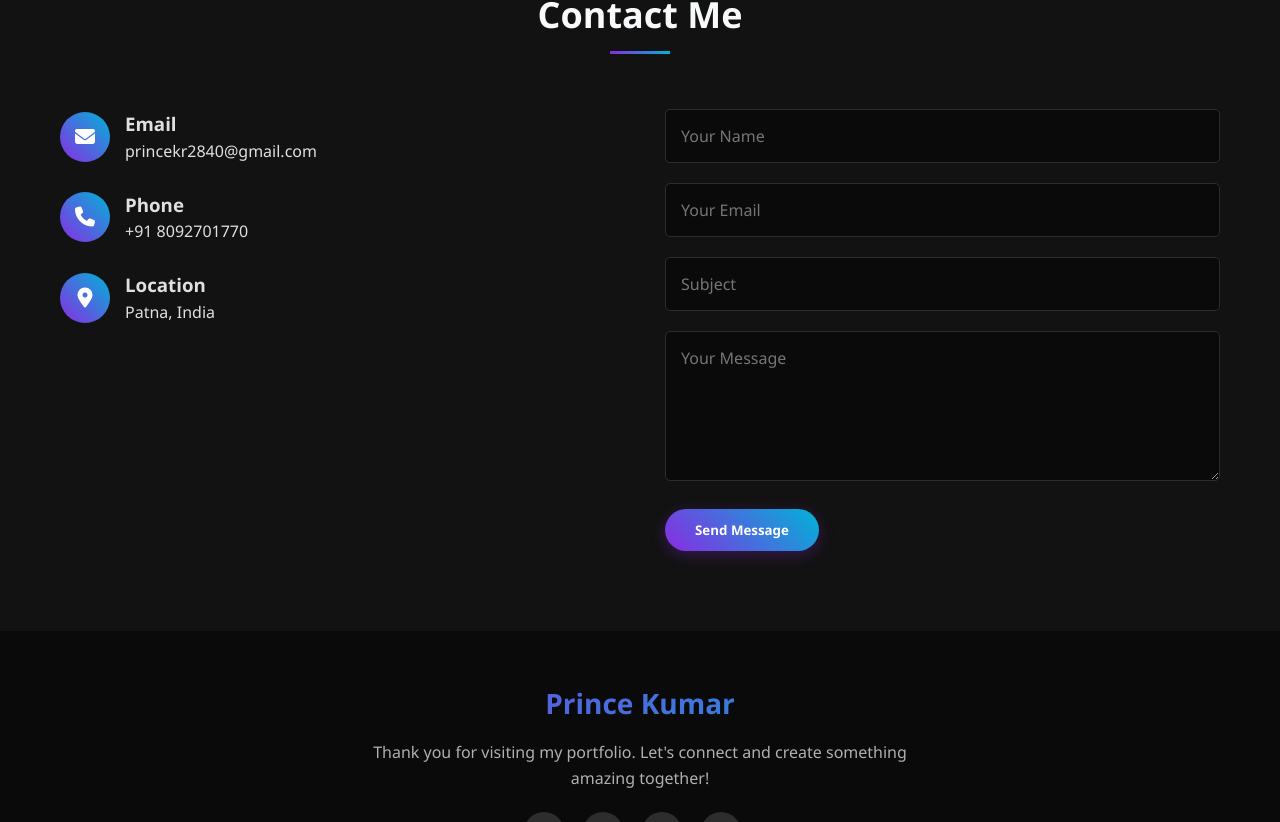
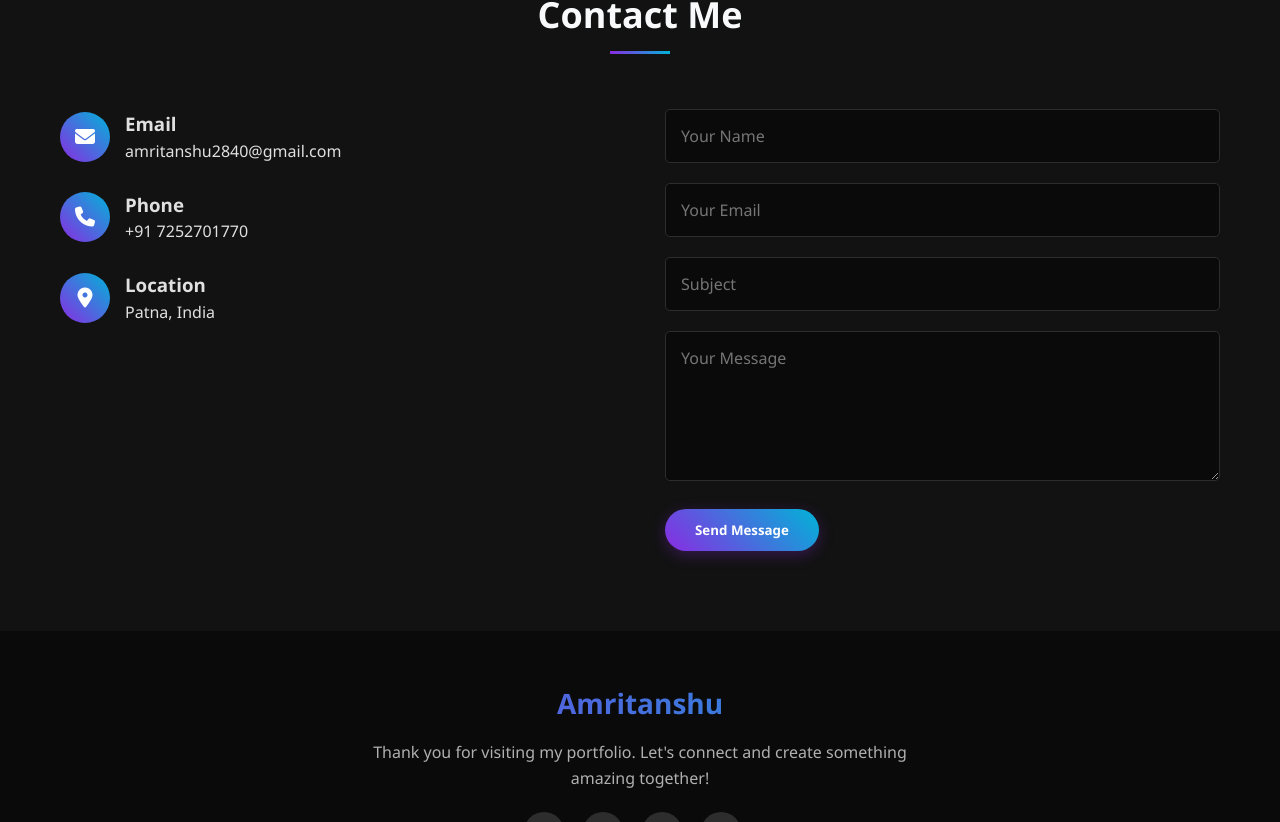
Before and after one commit to Amritanshucoder/Portfolio, a plain HTML site: page index.html in a window 1280 px wide. Shown: the part 2213-3035 px from the top of the page. Drawn offline with Linux system fonts and the light colour scheme.

Commit message:
Update index.html

```diff
--- a/index.html
+++ b/index.html
@@ -182,11 +182,11 @@
         <div class="contact-info">
           <div class="contact-detail">
             <i class="fas fa-envelope"></i>
-            <div><h3>Email</h3><p>princekr2840@gmail.com</p></div>
+            <div><h3>Email</h3><p>amritanshu2840@gmail.com</p></div>
           </div>
           <div class="contact-detail">
             <i class="fas fa-phone"></i>
-            <div><h3>Phone</h3><p>+91 8092701770</p></div>
+            <div><h3>Phone</h3><p>+91 7252701770</p></div>
           </div>
           <div class="contact-detail">
             <i class="fas fa-map-marker-alt"></i>
@@ -210,7 +210,7 @@
   <footer>
     <div class="container">
       <div class="footer-content">
-        <h3>Prince Kumar</h3>
+        <h3>Amritanshu</h3>
         <p>Thank you for visiting my portfolio. Let's connect and create something amazing together!</p>
         <div class="social-icons">
           <a href="#"><i class="fab fa-github"></i></a>
```
